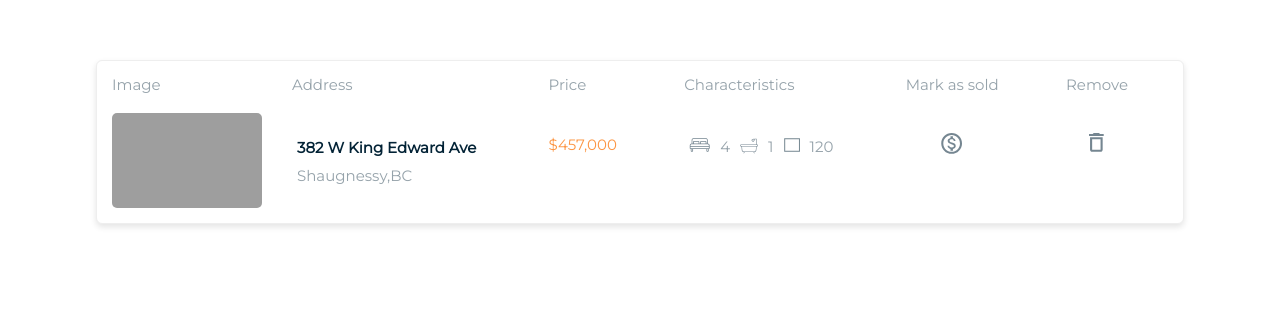
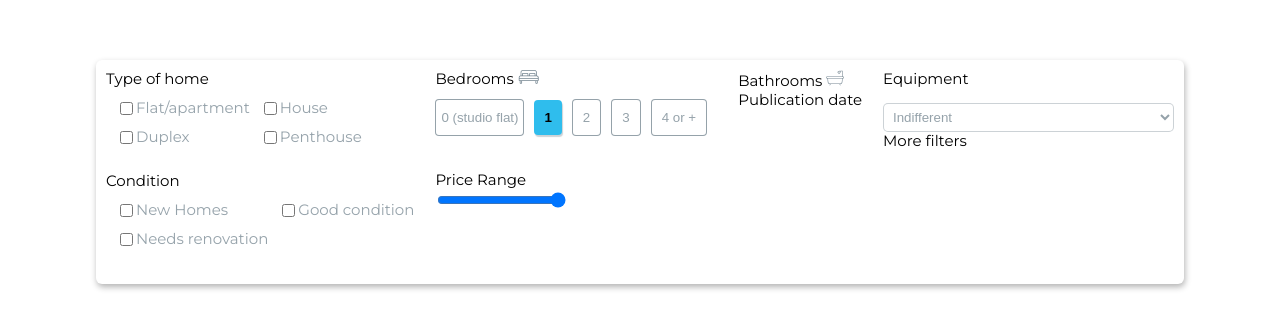
Before and after one commit to real-state-masters/Real-estate-purchase-agency-admin-frontend, a React (Create React App) app: page / in a window 1280 px wide. Shown: the part 140-468 px from the top of the page. Built offline with nearby package versions, Linux system fonts and the light colour scheme; grey boxes are pictures that could not be loaded.

Commit message:
add style to filter

```diff
--- a/src/App.js
+++ b/src/App.js
@@ -8,15 +8,9 @@ import "./App.scss";
 function App() {
   return (
     <div className="App">
-      <PropsContainer />
+      <Filters />
     </div>
   );
 }
 
-// background: #FFFFFF;
-// border: 1px solid #EEEEEE;
-// box-sizing: border-box;
-// box-shadow: 0px 3px 6px rgba(0, 0, 0, 0.11);
-// border-radius: 6px;
-
 export default App;
--- a/src/components/Filters/Filters.js
+++ b/src/components/Filters/Filters.js
@@ -8,22 +8,77 @@ const Filters = () => {
       <div className="filter-block">
         <div className="filter-type">
           <span className="title">Type of home</span>
+
+          <div className="filter-item filter-house">
+            <div>
+              <div>
+                <input type="checkbox" />
+                <span>Flat/apartment</span>
+              </div>
+              <div>
+                <input type="checkbox" /> <span>Duplex</span>
+              </div>
+            </div>
+            <div>
+              <div>
+                <input type="checkbox" /> <span>House</span>
+              </div>
+
+              <div>
+                <input type="checkbox" /> <span>Penthouse</span>
+              </div>
+            </div>
+          </div>
         </div>
         <div className="filter-type">
           <span className="title">Condition</span>
+
+          <div className="filter-item filter-house">
+            <div>
+              <div>
+                <input type="checkbox" />
+                <span>New Homes</span>
+              </div>
+
+              <div>
+                <input type="checkbox" />
+                <span>Needs renovation</span>
+              </div>
+            </div>
+
+            <div>
+              <div>
+                <input type="checkbox" />
+                <span>Good condition</span>
+              </div>
+            </div>
+          </div>
         </div>
       </div>
       <div className="filter-block">
         <div className="filter-type">
-          <span className="title">Bedrooms</span>
+          <span className="title">
+            Bedrooms <Sofa></Sofa>
+            <div className="filter-bedrooms">
+              <button>0 (studio flat)</button>
+              <button className="nums buttonClick">1</button>
+              <button className="nums">2</button>
+              <button className="nums">3</button>
+              <button className="nums">4 or +</button>
+            </div>
+          </span>
         </div>
         <div className="filter-type">
           <span className="title">Price Range</span>
+
+          <input type="range" id="vol" name="vol" min="0" max="50"></input>
         </div>
       </div>
       <div className="filter-block">
         <div className="filter-type">
-          <span className="title">Bathrooms</span>
+          <span className="title">
+            Bathrooms <Bathroom></Bathroom>
+          </span>
         </div>
         <div className="filter-type">
           <span className="title">Publication date</span>
--- a/src/components/Filters/Filters.scss
+++ b/src/components/Filters/Filters.scss
@@ -1,9 +1,6 @@
 .filter-container {
-    border: .5px solid #7586915e;
     font-size: 15px;
     line-height: 18.9px;
-    letter-spacing: -4%;
-    border-radius: 5px;
     width: 85%;
     min-height: 50px;
     margin: auto;
@@ -13,10 +10,43 @@
     justify-content: space-between;
     box-shadow: 1px 2px 1px #7586915e;
     color: #758691c4;
+    background: #FFFFFF;
+    box-sizing: border-box;
+    box-shadow: 1px 3px 6px rgba(0, 0, 0, 0.300);
+    border-radius: 6px;
 
+    button {
+        outline-style: none;
+        background-color: white;
+        box-sizing: border-box;
+        border: 1px solid #758691c4;
+        border-radius: 4px;
+        padding: 10px 5px;
+        color: #758691c4;
+        margin-right: 10px;
+        cursor: pointer;
+    }
 
+    .buttonClick {
 
+        background-color: #2fbded;
+        border: none;
+        color: black;
+        font-weight: 600;
+        box-shadow: 1px 2px 1px #7586915e;
 
+    }
+
+    .nums {
+
+        padding: 10px 10px;
+
+    }
+
+    select {
+
+        color: #758691c4;
+    }
 
     textarea:focus,
     input:focus,
@@ -25,42 +55,65 @@
 
     }
 
+    input:checked {
+        color: #2fbded;
+        background-color: #2fbded;
+    }
+
+
+
+
     .filter-block {
-
         display: flex;
         flex-direction: column;
         margin: 10px;
+        text-align: left;
+
+        .filter-house {
+            display: flex;
+
+            >div {
+                display: flex;
+                flex-direction: column;
+                justify-content: space-between;
+                margin-top: 5px;
+                margin-bottom: 20px;
+
+                >div {
+                    margin-left: 10px;
+                    margin-top: 5px;
+                    margin-bottom: 5px;
+                    display: flex;
+                }
+            }
+        }
 
         .filter-type {
+            .filter-bedrooms {
 
+                margin-top: 10px;
+                margin-bottom: 35px;
+            }
 
             .title {
-
-                // something
-
                 color: black;
-                margin-bottom: 20px;
+                display: block;
             }
 
             #equipment {
-
-                margin-top: 20px;
+                margin-top: -5px;
                 border: .5px solid #7586915e;
                 padding: 5px;
+                background-color: #FFFFFF;
+                border-radius: 5px;
+            }
+
+            .filter-block {
+                display: flex;
+                flex-direction: column;
             }
 
         }
 
-
-
-
-
-
-
-
-
     }
-
-
-
 }
--- a/src/components/PropsContainer/PropsContainer.scss
+++ b/src/components/PropsContainer/PropsContainer.scss
@@ -10,8 +10,6 @@
     color: #758691c4;
     text-align: none;
     justify-content: space-between;
-
-
     background: #FFFFFF;
     border: 1px solid #EEEEEE;
     box-sizing: border-box;
```
Also changed, not shown: src/services/useFetch.js (renamed from src/hooks/useFetch.js), 1 other file (tests, documents, lock files or other folders).
